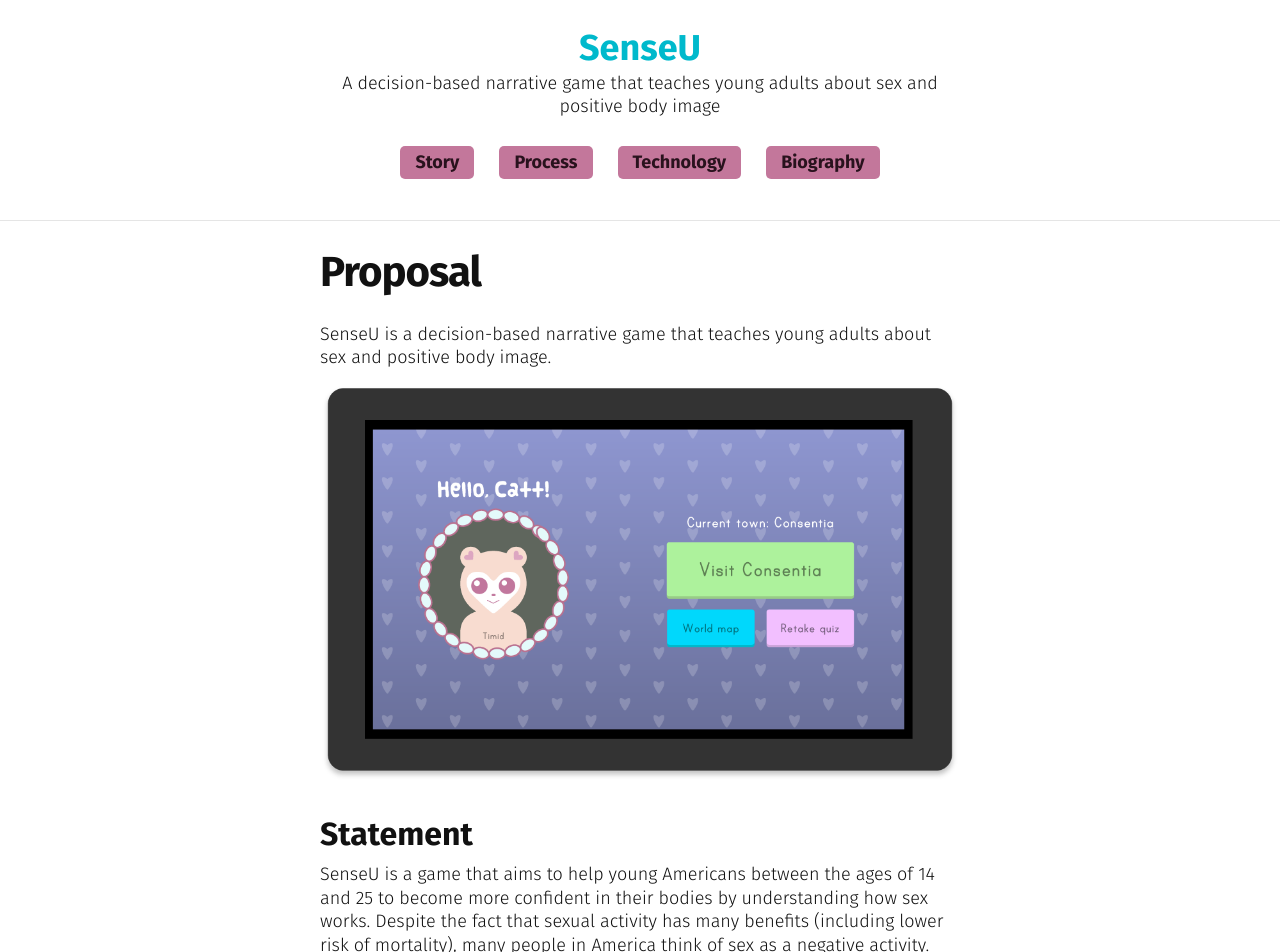
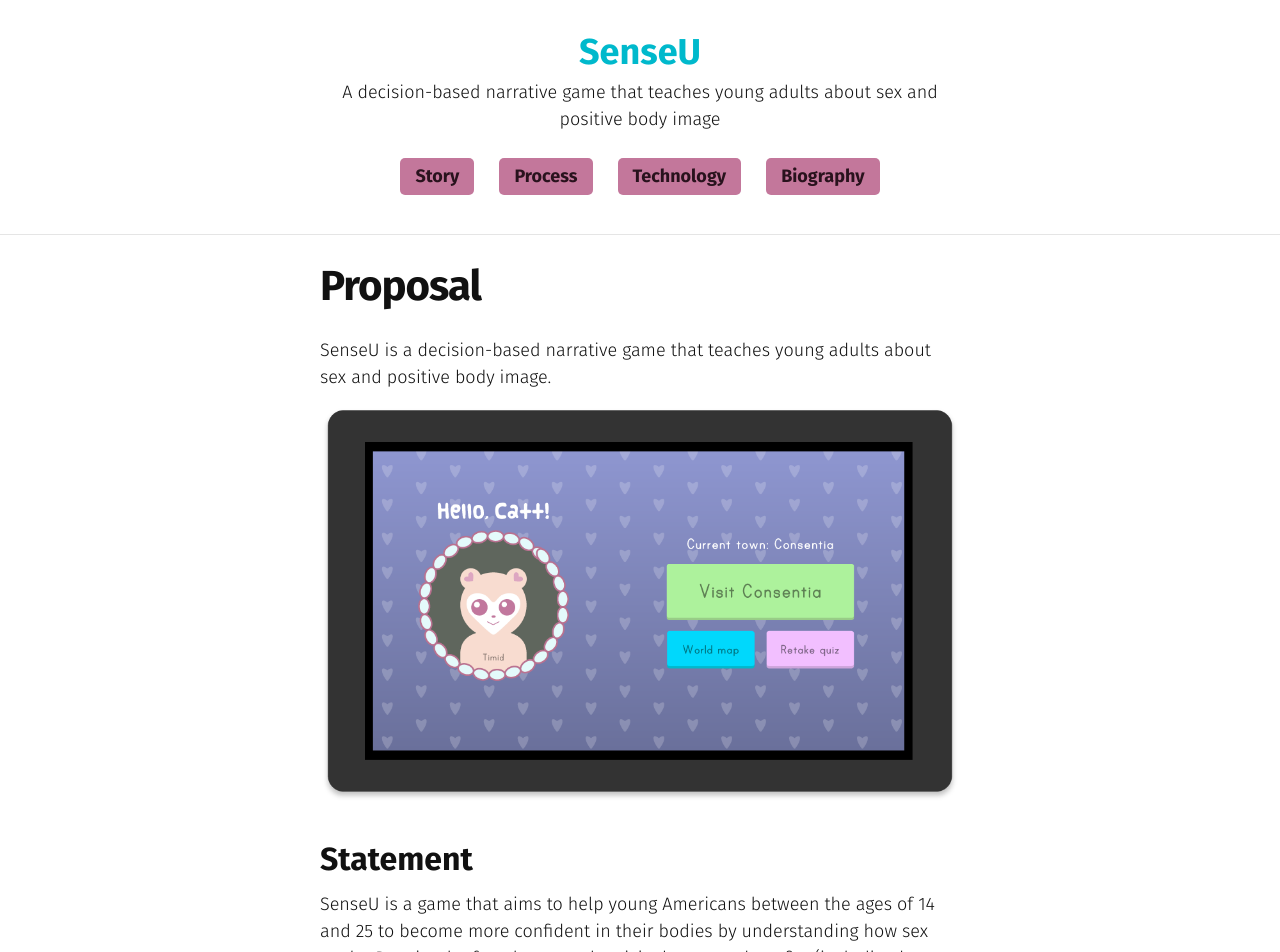
Before and after one commit to cattsmall/thesis-website, a Jekyll site: the page built from proposal.md, in a window 1280 px wide. Shown: the top 952 px of the page. Built offline with Jekyll 4.4.1, drawn with Linux system fonts in a browser that asks for light colours.

Commit message:
Update main.scss

```diff
--- a/css/main.scss
+++ b/css/main.scss
@@ -8,7 +8,7 @@
 // Our variables
 $base-font-size:   18px;
 $small-font-size:  $base-font-size * 0.875;
-$base-line-height: 1.3;
+$base-line-height: 1.5;
 
 $spacing-unit:     30px;
 
```
